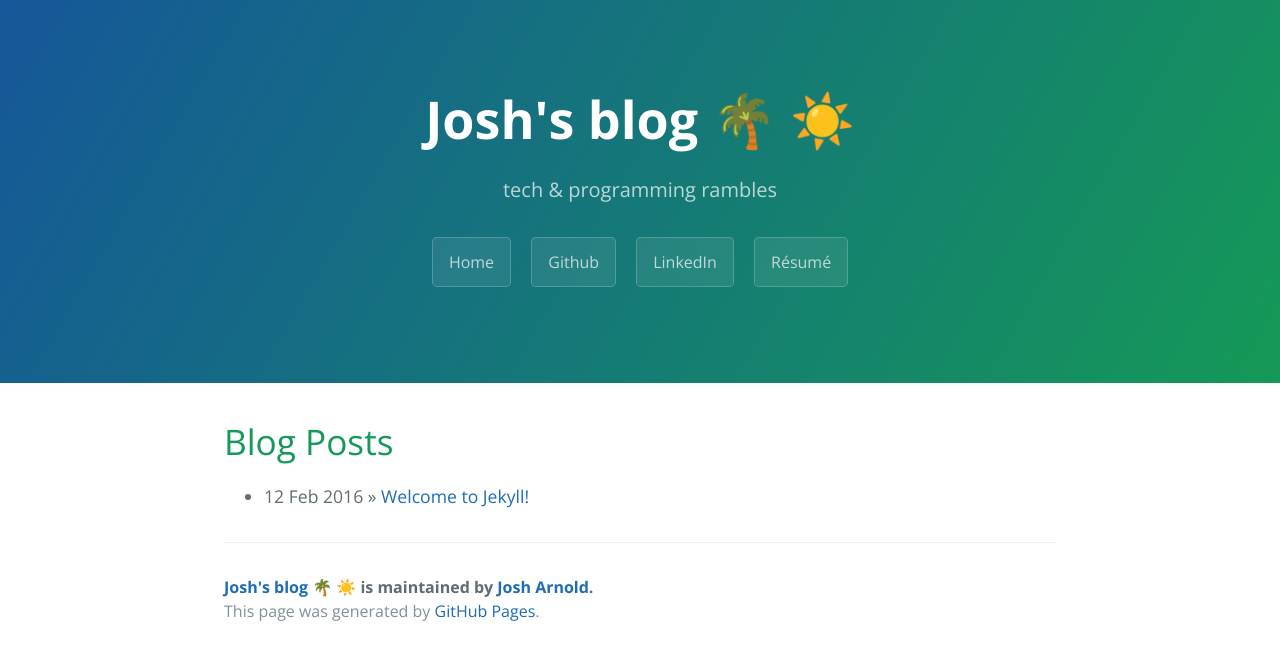
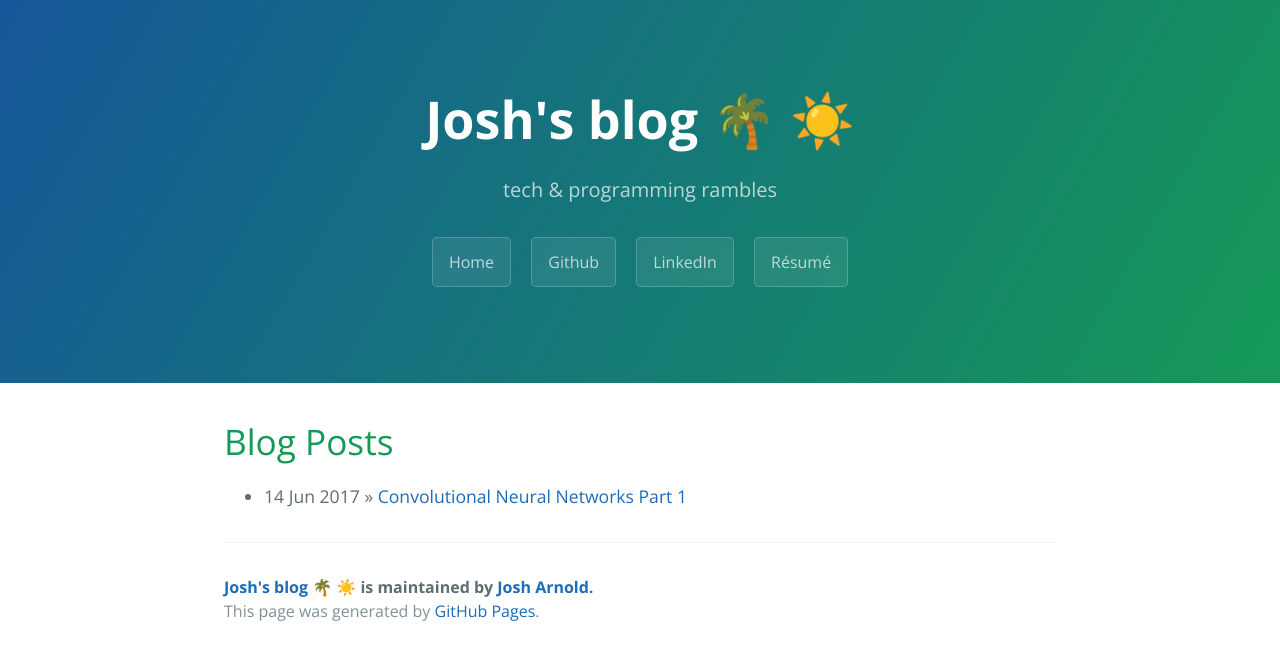
Before and after one commit to josharnoldjosh/josharnoldjosh.github.io, a Jekyll site: the page built from index.html, in a window 1280 px wide. Shown: the top 660 px of the page. Built offline with Jekyll 4.4.1, drawn with Linux system fonts in a browser that asks for light colours; the list of posts is cut into pages by our own code.

Commit message:
Updating post

```diff
--- a/_posts/2017-06-14-convolutional-neural-networks-p1.markdown
+++ b/_posts/2017-06-14-convolutional-neural-networks-p1.markdown
@@ -1,8 +1,8 @@
 ---
 layout: default
-title:  "Welcome to Jekyll!"
-date:   2016-02-12 17:50:00
-categories: main
+title:  "Convolutional Neural Networks Part 1"
+date:   2017-06-14 16:30:00
+categories: deep-learning
 ---
 
 You'll find this post in your `_posts` directory - edit this post and re-build (or run with the `-w` switch) to see your changes!
```
